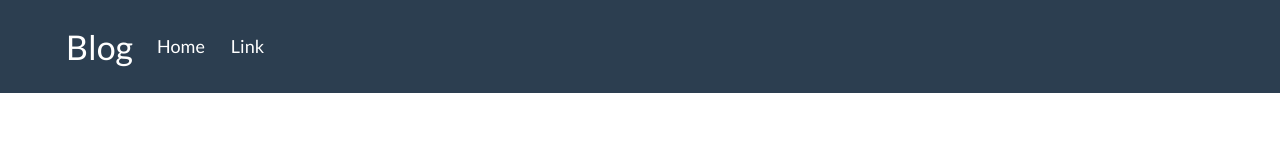
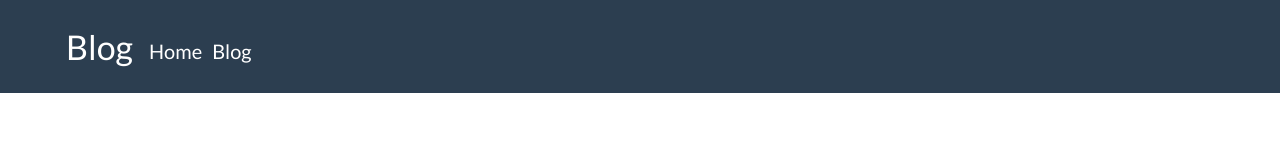
Before and after one commit to ravinduf/django-react-blog, a React (Create React App) app in the folder frontend/: page / in a window 1280 px wide. Shown: the top 160 px of the page. Built offline with nearby package versions, Linux system fonts and the light colour scheme.

Commit message:
added links and fixed errors

```diff
--- a/frontend/src/components/Navbar.js
+++ b/frontend/src/components/Navbar.js
@@ -1,5 +1,6 @@
 import React from 'react'
 import { Nav, Navbar, } from 'react-bootstrap'
+import { Link } from 'react-router-dom'
 
 const NavbarComponent = () => {
     return (
@@ -9,8 +10,8 @@ const NavbarComponent = () => {
                     <Navbar.Toggle aria-controls="basic-navbar-nav" />
                     <Navbar.Collapse id="basic-navbar-nav">
                         <Nav className="mr-auto">
-                            <Nav.Link style={NavLinkStyle} href="#home">Home</Nav.Link>
-                            <Nav.Link style={NavLinkStyle} href="#link">Link</Nav.Link>
+                            <Link style={NavLinkStyle} to="/">Home</Link>
+                            <Link style={NavLinkStyle} to="/blog">Blog</Link>
 
                         </Nav>
 
@@ -20,15 +21,18 @@ const NavbarComponent = () => {
     )
 }
 
+
 const NavBrandStyle = {
     fontSize: '34px',
     marginLeft: '50px'
 }
 
 const NavLinkStyle = {
-    fontSize: '18px',
-    marginRight: '10px'
-
+    fontSize: '20px',
+    marginRight: '10px',
+    marginTop: '8px',
+    color: 'white',
+    textDecoration: 'none'
 }
 
 export default NavbarComponent
```
